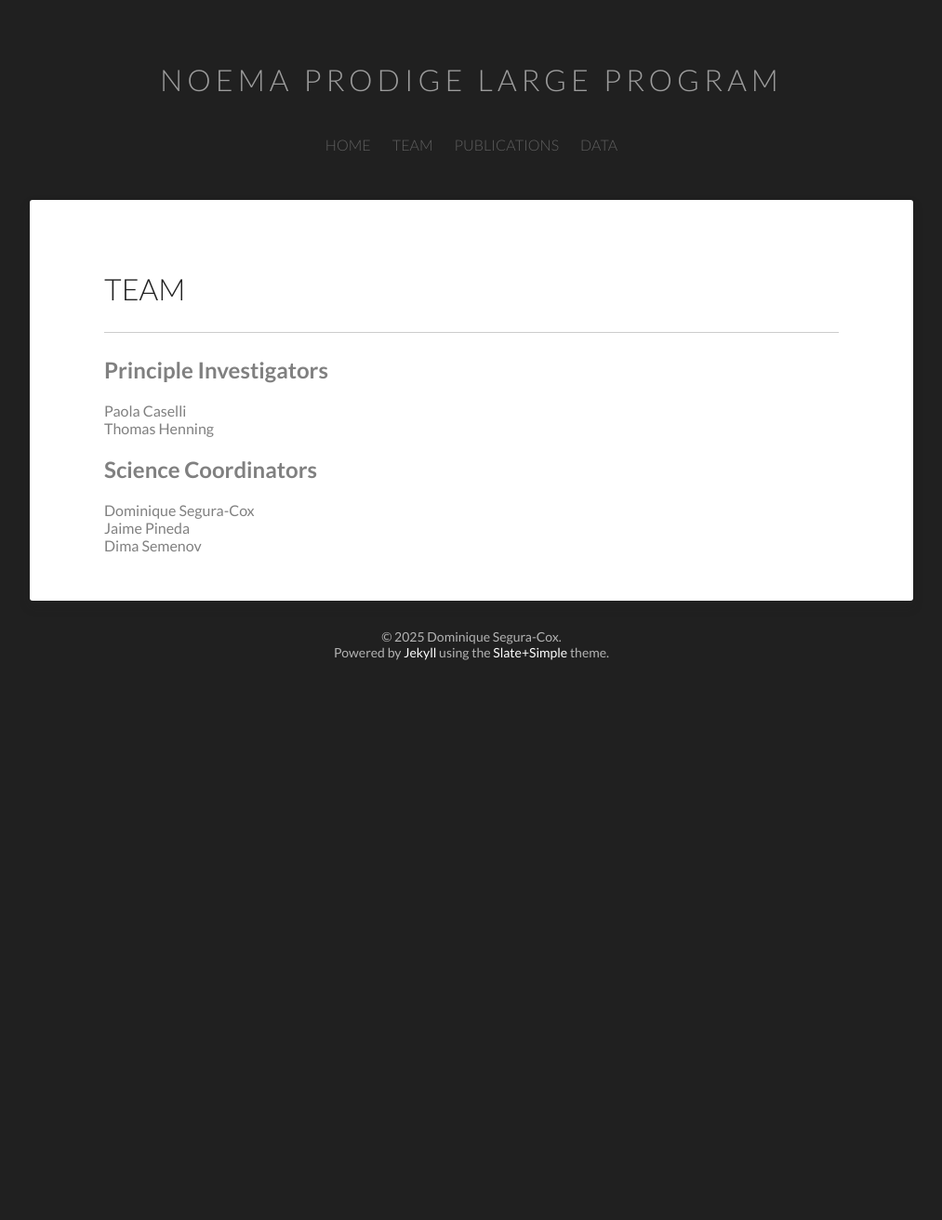
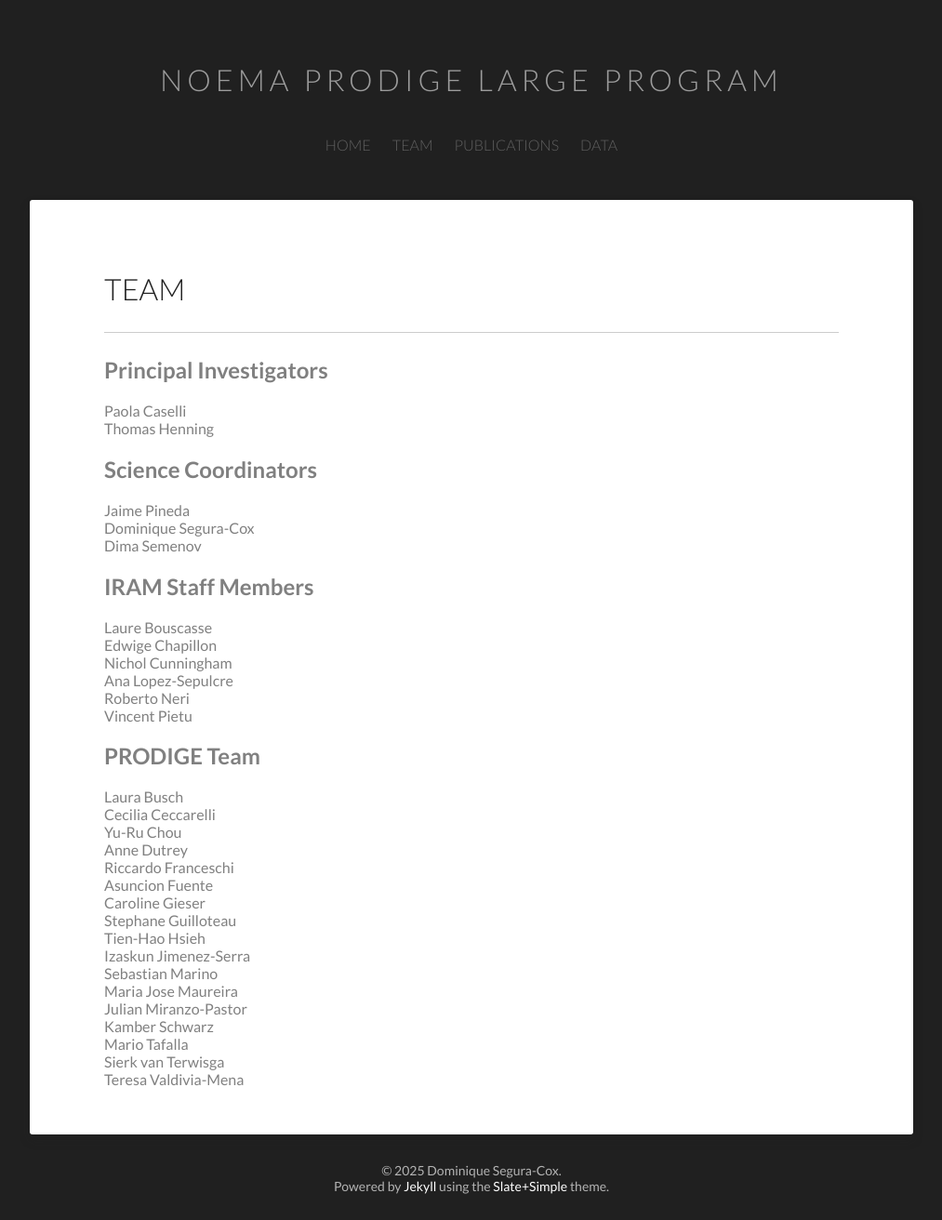
Before and after one commit to NOEMA-PRODIGE/NOEMA-PRODIGE.github.io, a Jekyll site: the page built from archives/index.html, in a window 1280 px wide. Shown: the whole page at 93% size, without its empty margins (133-1146 px from the left). Built offline with Jekyll 4.4.1, drawn with Linux system fonts in a browser that asks for light colours; before the commit the page ends 900 px from its top, so only the background shows below that.

Commit message:
Update index.html

```diff
--- a/archives/index.html
+++ b/archives/index.html
@@ -9,18 +9,48 @@
     <hr>
 
 <h1 style="font-size:150%;">
-Principle Investigators
+Principal Investigators
 </h1>
-
 Paola Caselli <br>
 Thomas Henning  <br>
 
 <h1 style="font-size:150%;">
 Science Coordinators
 </h1>
-
+Jaime Pineda <br>
 Dominique Segura-Cox <br>
-Jaime Pineda <br>
 Dima Semenov <br>
 
+<h1 style="font-size:150%;">
+IRAM Staff Members
+</h1>
+Laure Bouscasse <br>
+Edwige Chapillon <br>
+Nichol Cunningham <br>
+Ana Lopez-Sepulcre <br>
+Roberto Neri <br>
+Vincent Pietu <br>
+
+<h1 style="font-size:150%;">
+PRODIGE Team
+</h1>
+Laura Busch <br>
+Cecilia Ceccarelli <br>
+Yu-Ru Chou <br>
+Anne Dutrey <br>
+Riccardo Franceschi <br>
+Asuncion Fuente <br>
+Caroline Gieser <br>
+Stephane Guilloteau <br>
+Tien-Hao Hsieh <br>
+Izaskun Jimenez-Serra <br>
+Sebastian Marino <br>
+Maria Jose Maureira <br>
+Julian Miranzo-Pastor <br>
+Kamber Schwarz <br>
+Mario Tafalla <br>
+Sierk van Terwisga <br>
+Teresa Valdivia-Mena <br>
+
+
 </article>
```
